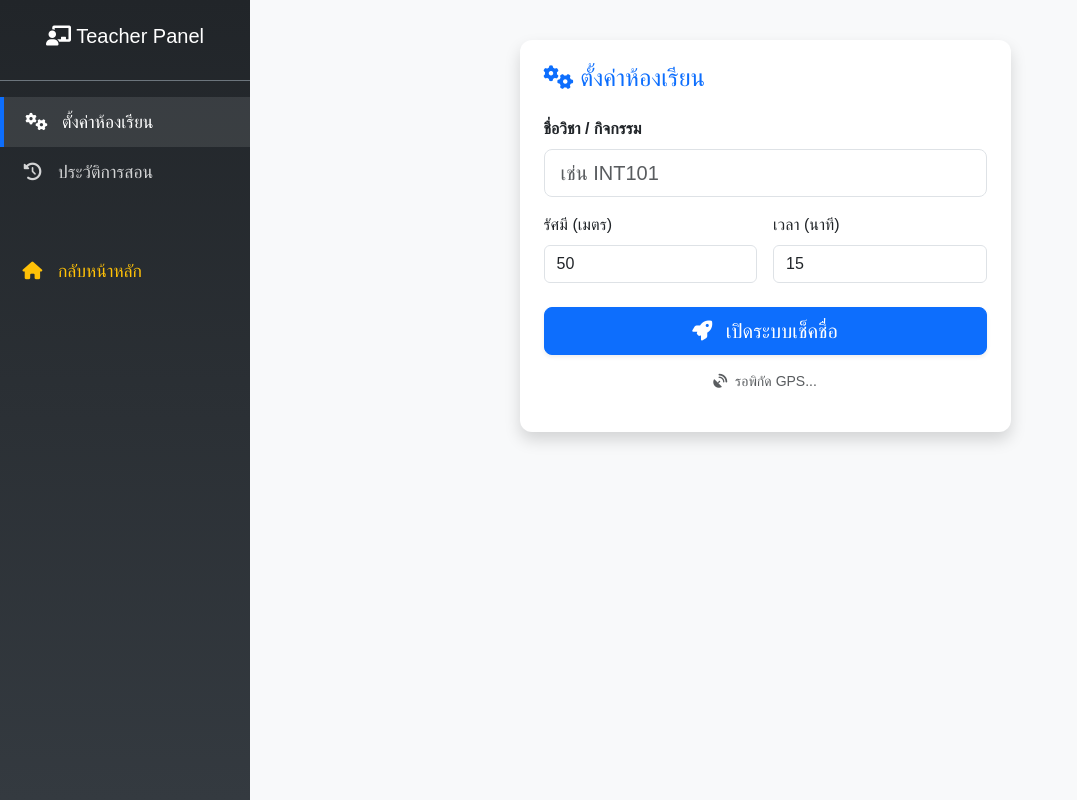
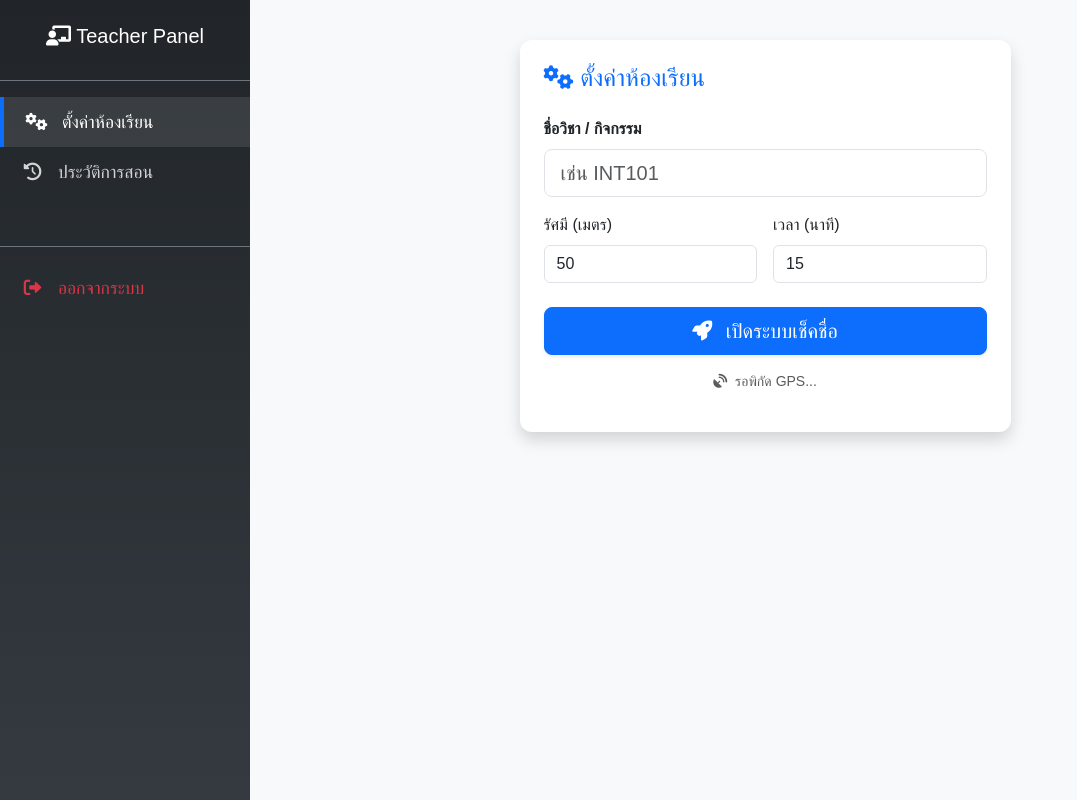
Before and after one commit to Hee1453/smart-attendance, a Flask app: template templates/teacher.html in a window 1280 px wide. Shown: the whole page, without its empty margins (0-1077 px from the left). Run offline with Flask 3, Linux system fonts and the light colour scheme; the template is opened without the code that fills it, so the values that code supplies are empty; some libraries are stand-ins or nearby versions.

Commit message:
Add files via upload

```diff
--- a/app.py
+++ b/app.py
@@ -114,6 +114,7 @@ def authorize():
     session['user'] = user_info
     email = user_info['email']
 
+    # 1. เช็คในฐานข้อมูลก่อนว่าเป็น "อาจารย์" หรือ "Super Admin" หรือไม่
     conn = get_db()
     cursor = conn.cursor()
     cursor.execute('SELECT email FROM teachers WHERE email = %s', (email,))
@@ -121,10 +122,21 @@ def authorize():
     cursor.close()
     conn.close()
 
+    # 🌟 ถ้าเป็นอาจารย์ ให้เข้าได้เลย (อนุญาตทุกโดเมน เช่น @gmail.com ก็ได้ถ้าแอดมินเพิ่มให้)
     if is_teacher or email == SUPER_ADMIN_EMAIL:
         session['role'] = 'teacher'
         return redirect('/teacher')
 
+    # ========================================================
+    # 🛡️ 2. ส่วนของนักศึกษา: บล็อกคนนอก และบังคับใช้ @rmutsb.ac.th
+    # ========================================================
+    if not email.endswith('@rmutsb.ac.th'):
+        # ล้างข้อมูลกันเหนียวเผื่อล็อกอินค้าง
+        session.clear()
+        return "⛔ เข้าสู่ระบบล้มเหลว: สำหรับนักศึกษา กรุณาใช้อีเมลของมหาวิทยาลัย (@rmutsb.ac.th) เท่านั้น", 403
+    # ========================================================
+
+    # 3. ถ้านักศึกษาใช้อีเมลมหาลัยถูกต้อง ให้ผ่านเข้าสู่ระบบ
     session['role'] = 'student'
     try:
         temp_id = email.split('@')[0]
--- a/templates/teacher.html
+++ b/templates/teacher.html
@@ -71,9 +71,9 @@
                         <i class="fas fa-history width-25"></i> ประวัติการสอน
                     </a>
                 </li>
-                <li class="nav-item">
-                    <a class="nav-link text-warning" href="/">
-                        <i class="fas fa-home width-25"></i> กลับหน้าหลัก
+                <li class="nav-item mt-4 border-top border-secondary pt-2">
+                    <a class="nav-link text-danger" href="#" onclick="confirmLogout()">
+                        <i class="fas fa-sign-out-alt width-25"></i> ออกจากระบบ
                     </a>
                 </li>
             </ul>
@@ -95,9 +95,9 @@
                     <i class="fas fa-history width-25"></i> ประวัติการสอน
                 </a>
             </li>
-            <li class="nav-item mt-5">
-                <a class="nav-link text-warning" href="/">
-                    <i class="fas fa-home width-25"></i> กลับหน้าหลัก
+            <li class="nav-item mt-5 border-top border-secondary pt-3">
+                <a class="nav-link text-danger" href="#" onclick="confirmLogout()">
+                    <i class="fas fa-sign-out-alt width-25"></i> ออกจากระบบ
                 </a>
             </li>
         </ul>
@@ -200,8 +200,6 @@
                                     </div>
                                 </div>
                             </div>
-                            <div class="card-footer bg-white text-center py-3">
-                            </div>
                         </div>
                     </div>
                 </div>
@@ -235,6 +233,24 @@
         if(panelName === 'setup') {
             document.getElementById("setup-panel").scrollIntoView({behavior: "smooth"});
         }
+    }
+
+    // ฟังก์ชันแจ้งเตือนก่อนออกจากระบบ
+    function confirmLogout() {
+        Swal.fire({
+            title: 'ยืนยันการออกจากระบบ?',
+            text: "ข้อมูลคลาสเรียนที่ยังเปิดอยู่จะไม่ถูกปิด (แต่นักศึกษาจะยังสแกนได้จนกว่าจะหมดเวลา)",
+            icon: 'warning',
+            showCancelButton: true,
+            confirmButtonColor: '#d33',
+            cancelButtonColor: '#6c757d',
+            confirmButtonText: 'ออกจากระบบ',
+            cancelButtonText: 'ยกเลิก'
+        }).then((result) => {
+            if (result.isConfirmed) {
+                window.location.href = '/logout';
+            }
+        });
     }
 
     function startClass(e) {
@@ -366,14 +382,12 @@
     }
 
     window.onload = function() {
-        const urlParams = new URLSearchParams(window.location.search);
-        const view = urlParams.get('view');
-
-        if (view === 'dashboard') {
+        // [อัปเดตใหม่] เช็คสถานะคลาสจากฝั่ง Server ทันทีเมื่อเปิดหน้าเว็บ
         fetch('/api/update_qr_token')
         .then(res => res.json())
         .then(data => {
             if (data.status !== 'expired' && data.qr_token) {
+                // ถ้ามีคลาสเปิดค้างอยู่ ให้ข้ามไปหน้า Dashboard ทันที
                 document.getElementById("setup-panel").style.display = "none";
                 document.getElementById("dashboard-panel").style.display = "block";
 
@@ -381,11 +395,9 @@
                 qrTimer = setInterval(updateQR, 3000);
                 fetchDashboard();
                 dataTimer = setInterval(fetchDashboard, 5000);
-                } else {
-                    Swal.fire('หมดเวลา', 'เซสชันการเช็คชื่อได้สิ้นสุดลงแล้ว', 'warning');
             }
+            // ถ้าหมดเวลา หรือยังไม่ได้เปิดคลาส ก็จะอยู่หน้า setup-panel ตามปกติ
         });
-        }
     }
 
     function stopClass() {
@@ -405,7 +417,10 @@
                 .then(data => {
                     if(data.status === 'success') {
                         updateQR();
-                        Swal.fire('ปิดคลาสแล้ว', 'ระบบเช็คชื่อถูกปิดเรียบร้อย', 'success');
+                        Swal.fire('ปิดคลาสแล้ว', 'ระบบเช็คชื่อถูกปิดเรียบร้อย', 'success').then(() => {
+                            // ปิดคลาสเสร็จ เด้งกลับไปหน้าจอตั้งค่า
+                            window.location.reload();
+                        });
                     }
                 });
             }
```
Lines whose indentation alone changed are shown as unchanged.
